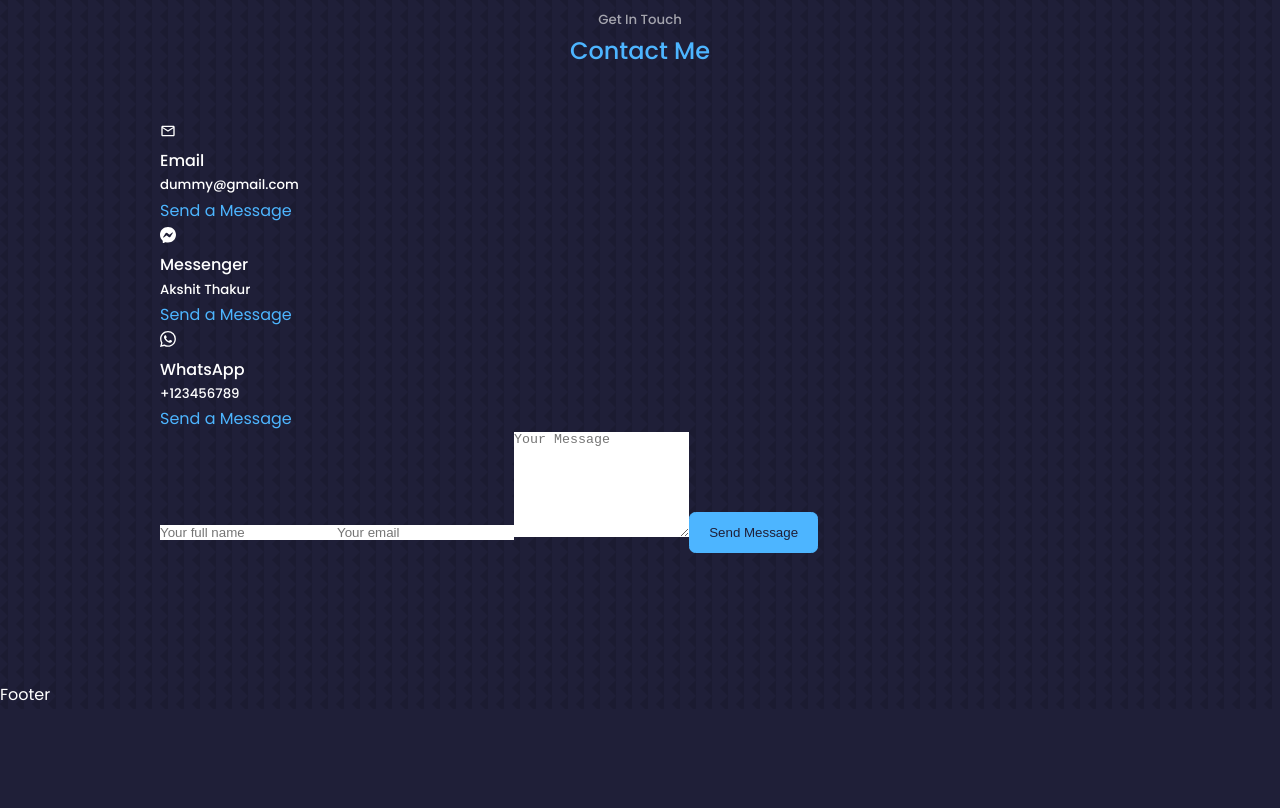
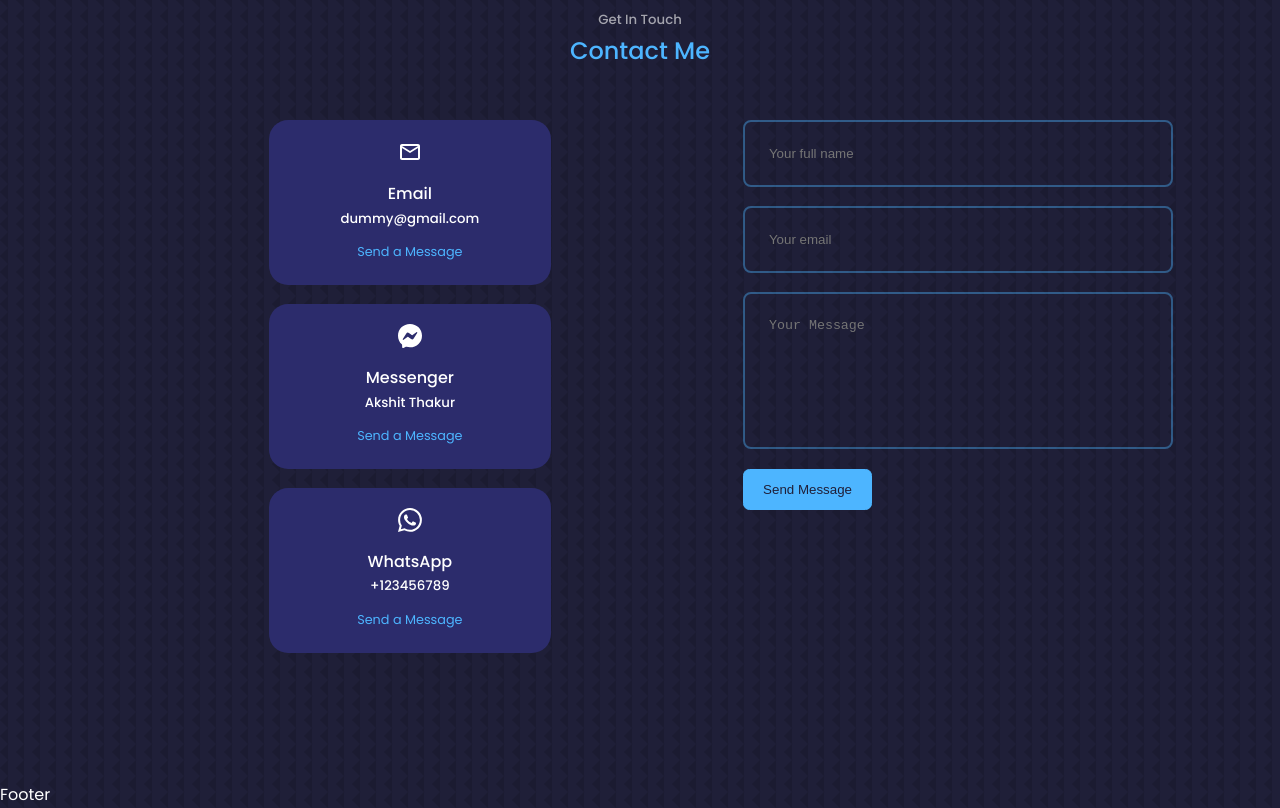
Before and after one commit to akshit2649/Portfolio, a React (Create React App) app in the folder react-portfolio-website/: page / in a window 1280 px wide. Shown: the part 4680-5488 px from the top of the page. Before the commit the page ends 5389 px from the top, so only its background shows below. Built offline with nearby package versions, Linux system fonts and the light colour scheme.

Commit message:
Contact CSS

```diff
--- a/react-portfolio-website/src/components/contact/Contact.css
+++ b/react-portfolio-website/src/components/contact/Contact.css
@@ -0,0 +1,54 @@
+.container.contact__container {
+  width: 58%;
+  display: grid;
+  grid-template-columns: 38% 58%;
+  gap: 12rem;
+}
+
+.contact__options {
+  display: flex;
+  flex-direction: column;
+  gap: 1.2rem;
+}
+
+.contact__option {
+  background: var(--color-bg-variant);
+  padding: 1.2rem;
+  border-radius: 1.2rem;
+  text-align: center;
+  border: 1px solid transparent;
+  transition: var(--transition);
+}
+
+.contact__option:hover {
+  background: transparent;
+  border-color: var(--color-primary-variant);
+}
+
+.contact__option-icon {
+  font-size: 1.5rem;
+  margin-bottom: 0.5rem;
+}
+
+.contact__option a {
+  margin-top: 0.7rem;
+  display: inline-block;
+  font-size: 0.8rem;
+}
+
+form {
+  display: flex;
+  flex-direction: column;
+  gap: 1.2rem;
+}
+
+input,
+textarea {
+  width: 100%;
+  padding: 1.5rem;
+  border-radius: 0.5rem;
+  background: transparent;
+  border: 2px solid var(--color-primary-variant);
+  resize: none;
+  color: var(--color-white);
+}
--- a/react-portfolio-website/src/components/contact/Contact.jsx
+++ b/react-portfolio-website/src/components/contact/Contact.jsx
@@ -13,7 +13,7 @@ const Contact = () => {
       <div className="container contact__container">
         <div className="contact__options">
           <article className="contact__option">
-            <MdOutlineEmail />
+            <MdOutlineEmail className="contact__option-icon" />
             <h4>Email</h4>
             <h5>dummy@gmail.com</h5>
             <a href="mailto:dddummmmyyyy@gmail.com" target="_blank">
@@ -21,7 +21,7 @@ const Contact = () => {
             </a>
           </article>
           <article className="contact__option">
-            <BsMessenger />
+            <BsMessenger className="contact__option-icon" />
             <h4>Messenger</h4>
             <h5>Akshit Thakur</h5>
             <a href="" target="_blank">
@@ -29,7 +29,7 @@ const Contact = () => {
             </a>
           </article>
           <article className="contact__option">
-            <BsWhatsapp />
+            <BsWhatsapp className="contact__option-icon" />
             <h4>WhatsApp</h4>
             <h5>+123456789</h5>
             <a
```
